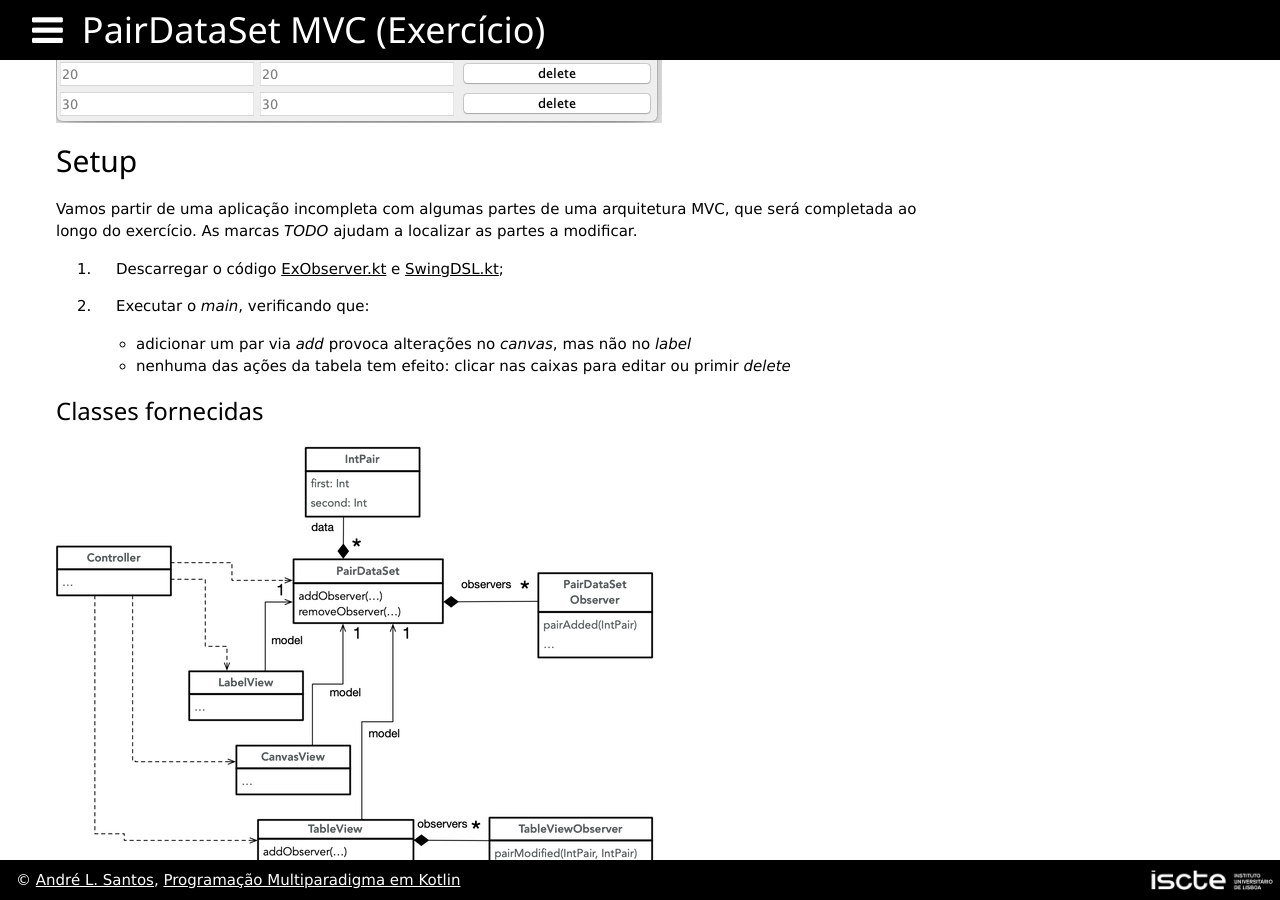
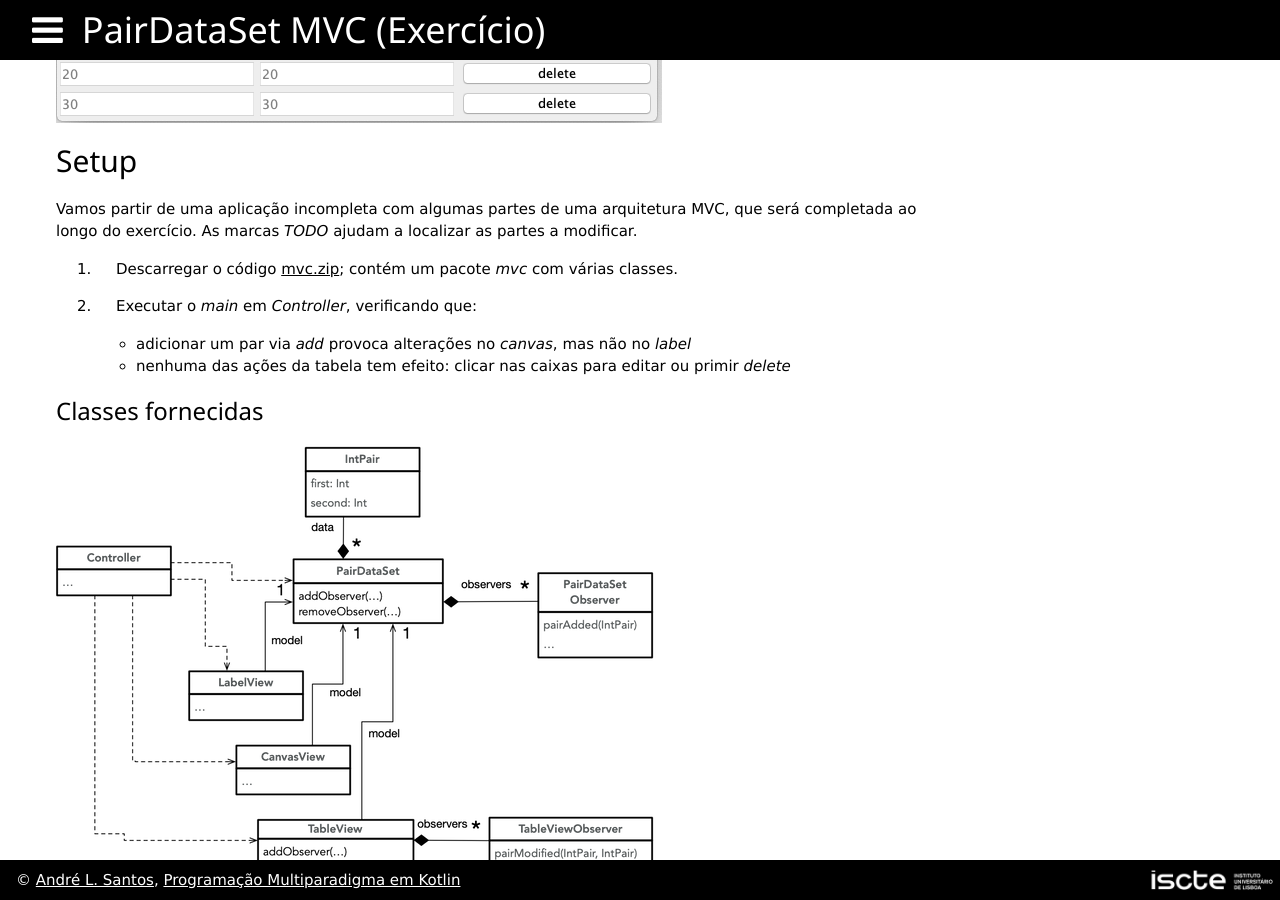
Before and after one commit to andre-santos-pt/andre-santos-pt.github.io, a Jekyll site: the page built from kotlin/padroesdesenho/exercicios/mvc.md, in a window 1280 px wide and 900 px high, scrolled down 448 px. Built offline with Jekyll 4.4.1, drawn with Linux system fonts in a browser that asks for light colours; nearby versions of some CDN libraries.

Commit message:
mvc update

```diff
--- a/kotlin/padroesdesenho/exercicios/mvc.md
+++ b/kotlin/padroesdesenho/exercicios/mvc.md
@@ -14,9 +14,9 @@ O objetivo deste exercício é tomar contacto com o padrão arquitetural *model-
 
 Vamos partir de uma aplicação incompleta com algumas partes de uma arquitetura MVC, que será completada ao longo do exercício. As marcas *TODO* ajudam a localizar as partes a modificar.
 
-1. Descarregar o código [ExObserver.kt](ExObserver.kt) e [SwingDSL.kt](SwingDSL.kt);
+1. Descarregar o código [mvc.zip](mvc.zip); contém um pacote *mvc* com várias classes.
 
-2. Executar o *main*, verificando que:
+2. Executar o *main* em *Controller*, verificando que:
   - adicionar um par via *add* provoca alterações no *canvas*, mas não no *label*
   - nenhuma das ações da tabela tem efeito: clicar nas caixas para editar ou primir *delete*
 
```
Also changed, not shown: 1 other file.
